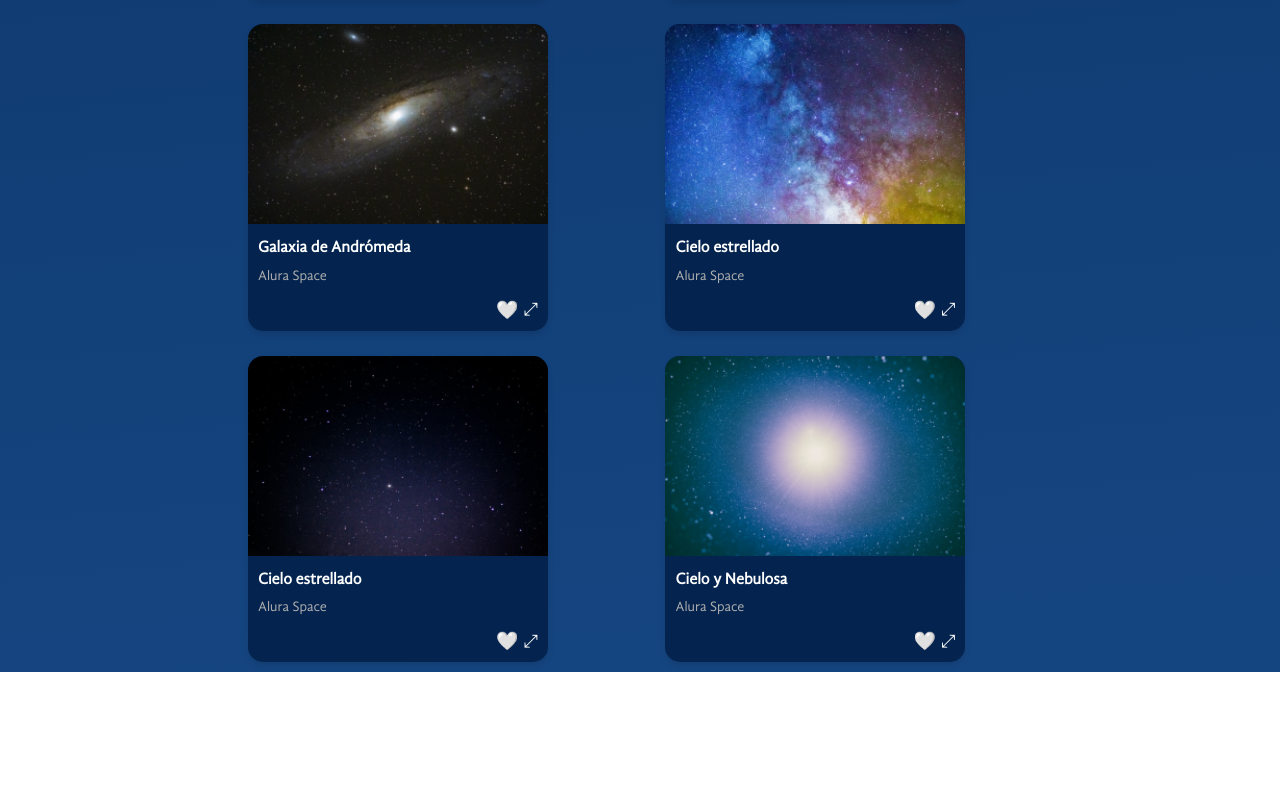
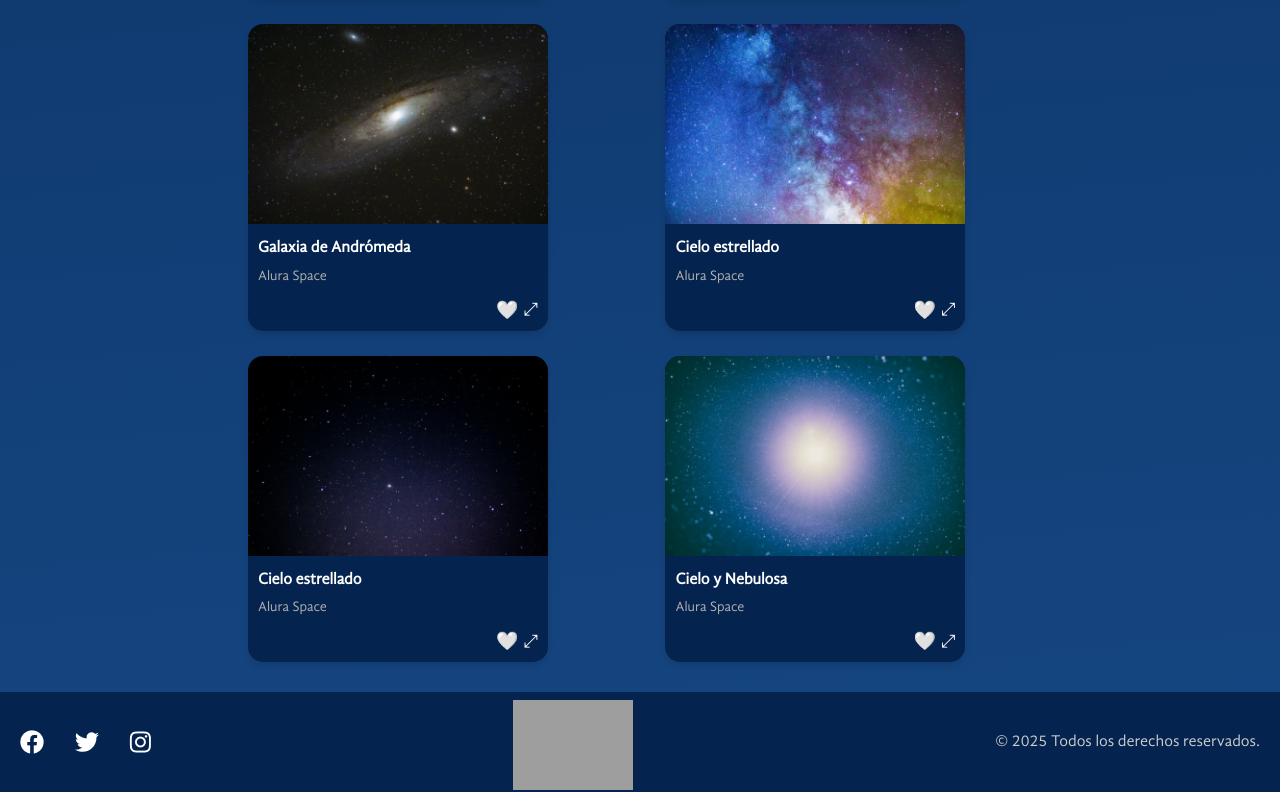
Before and after one commit to Hyoga1023/SpaceApp_React, a React (Vite) app: page / in a window 1280 px wide. Shown: the part 1615-2407 px from the top of the page. Before the commit the page ends 2287 px from the top, so only its background shows below. Built offline with nearby package versions, Linux system fonts and the light colour scheme; grey boxes are pictures that could not be loaded.

Commit message:
Incluye Footer

```diff
--- a/src/App.jsx
+++ b/src/App.jsx
@@ -6,6 +6,7 @@ import Banner from "./Componentes/Banner/Index";
 import Galeria from "./Componentes/Galeria/Index";
 import fotos from "./fotos.json";
 import { useState } from "react";
+import Footer from "./Componentes/Footer/Index";
 
 const FondoGradiente = styled.div`
   background: linear-gradient(175deg, #041833 4.16%, #04244F, 48%, #154580 96.76%);
@@ -89,6 +90,7 @@ const App = () => {
           </ContenidoGaleria>
         </MainContainer>
       </AppContainer>
+      <Footer/>
     </FondoGradiente>
   );
 };
```
